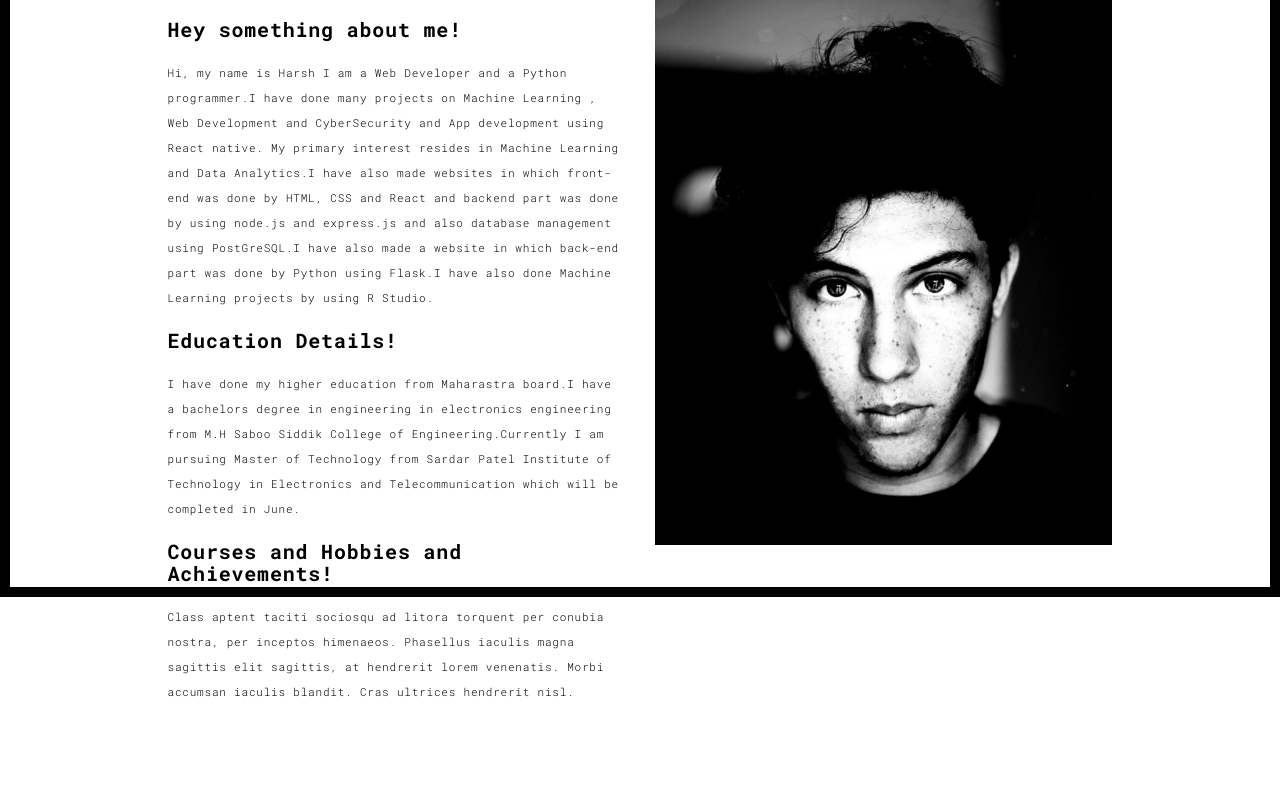
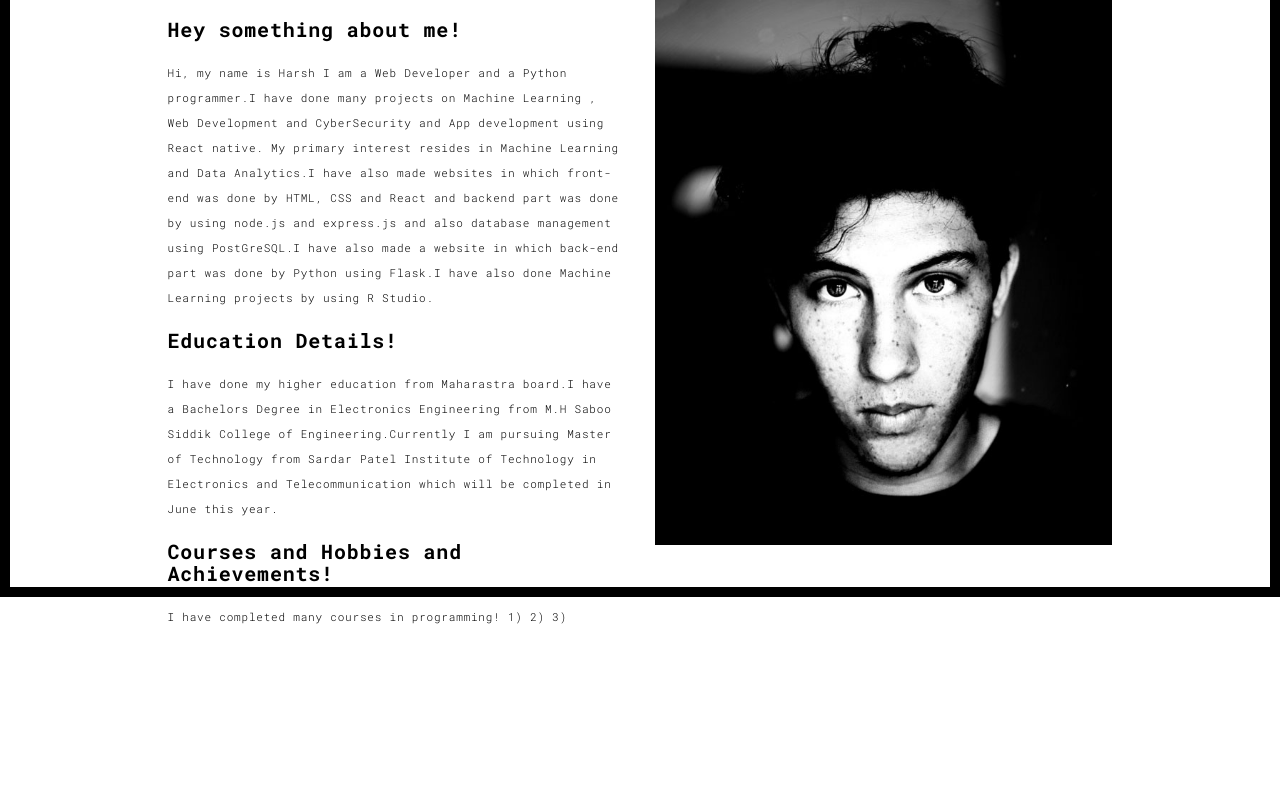
Before and after one commit to Harsh71019/portfo, a Flask app: page /about.html in a window 1280 px wide. Shown: the part 203-1012 px from the top of the page. After the commit the page ends 827 px from the top, so only its background shows below. Run offline with Flask 2, Linux system fonts and the light colour scheme; some libraries are stand-ins or nearby versions.

Commit message:
Hey about.tml changes

```diff
--- a/templates/about.html
+++ b/templates/about.html
@@ -62,7 +62,7 @@
           <div class="row">
             <div class="col-md-10 col-md-offset-1">
               <div class="row">
-                <div class="col-xs-12 col-md-6">
+                <div class="col-xs-16 col-md-6">
                   <h3>Hey something about me!</h3>
                   <p>Hi, my name is Harsh I am a Web Developer and a Python programmer.I have done many projects on Machine Learning , Web Development and CyberSecurity and App development using React native.
                   My primary interest resides in Machine Learning and Data Analytics.I have also made websites in which front-end was done by HTML, CSS and React and backend part was done by using node.js and express.js and also database management using PostGreSQL.I have also made a website in which back-end part was done by Python using Flask.I have also done Machine Learning projects by using R Studio.</p>
@@ -70,13 +70,20 @@
 
                   <h3>Education Details!</h3>
                   <p>
-                    I have done my higher education from Maharastra board.I have a bachelors degree in engineering in electronics engineering from M.H Saboo Siddik College of Engineering.Currently I am pursuing Master of Technology from Sardar Patel Institute of Technology in Electronics and Telecommunication which will be completed in June.
+                    I have done my higher education from Maharastra board.I have a Bachelors Degree in Electronics Engineering from M.H Saboo Siddik College of Engineering.Currently I am pursuing Master of Technology from Sardar Patel Institute of Technology in Electronics and Telecommunication which will be completed in June this year.
                   </p>
 
 
                   <h3>Courses and Hobbies and Achievements!</h3>
                   <p>
-                  Class aptent taciti sociosqu ad litora torquent per conubia nostra, per inceptos himenaeos. Phasellus iaculis magna sagittis elit sagittis, at hendrerit lorem venenatis. Morbi accumsan iaculis blandit. Cras ultrices hendrerit nisl.</p>
+                   I have completed many courses in programming!
+                   1)
+                   2)
+                   3)
+
+
+
+                  </p>
                 </div>
                 <div class="col-xs-12 col-md-6">
                   <img src="./assets/images/profil.jpg" class="img-responsive" alt="">
```
